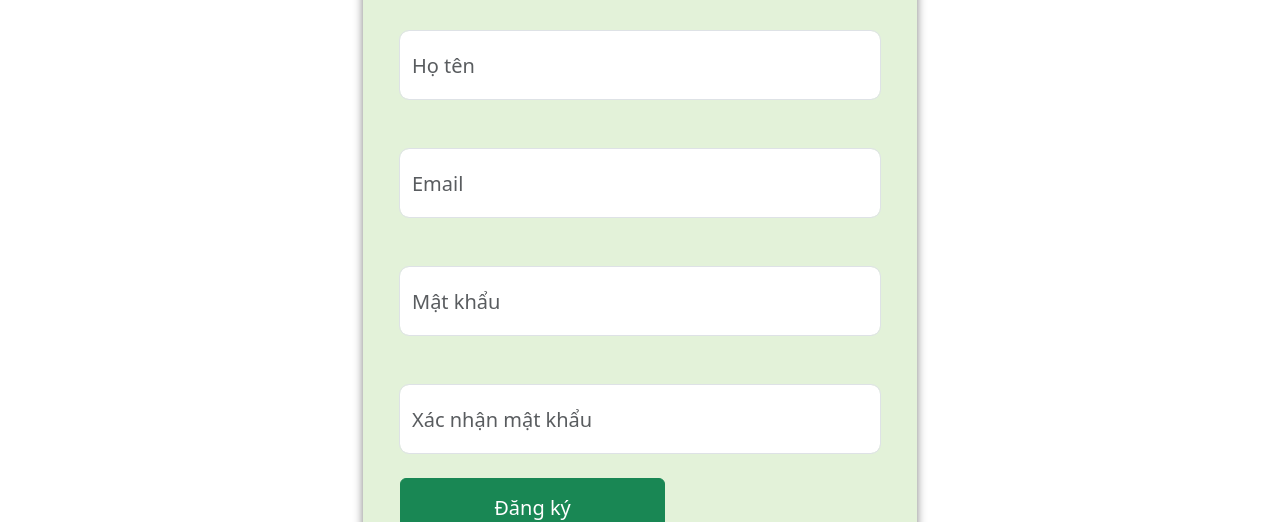
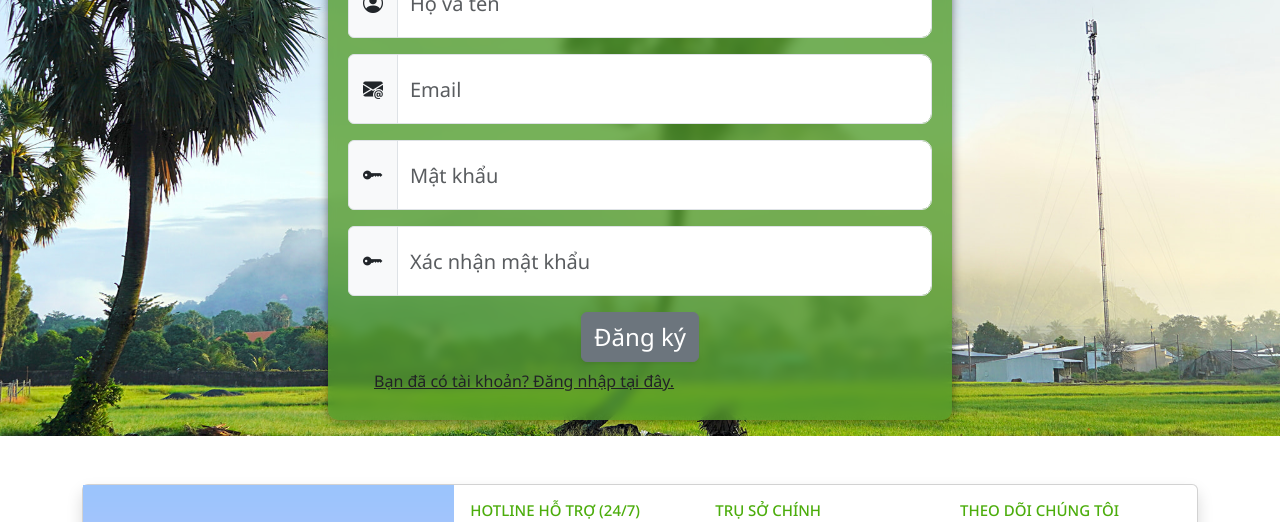
Before and after one commit to ThuanNguyen211/Dacsanmientay, a website with bundled scripts: page signup.html in a window 1280 px wide. Shown: the part 300-822 px from the top of the page. Built offline with nearby package versions, Linux system fonts and the light colour scheme; files whose address does not match are found by name.

Commit message:
rework login and sign up page

```diff
--- /dev/null
+++ b/css/login&signup.css
@@ -0,0 +1,69 @@
+@import url("node_modules/bootstrap-icons/font/bootstrap-icons.css");
+
+:root {
+    --bs-primary: #4cad0c;
+    --bs-secondary: #72bf45;
+    --secondary-color: #ff9d00;
+    --text-gray: #6b7280;
+}
+
+.login-form, .signup-form {
+    background-color: rgba(82, 155, 42, 0.778);
+    border-radius: 10px;
+    padding: 20px;
+    box-shadow: 0 0 10px rgba(0, 0, 0, 0.5);
+    backdrop-filter: blur(5px);
+}
+
+.main_container {
+    background-image: url(../assets/img/web-component/login&signup/background.png);
+    background-size: cover;
+    /* Đảm bảo hình nền phủ kín container */
+    background-position: center;
+    /* Căn giữa hình nền */
+    background-repeat: no-repeat;
+    /* Không lặp lại hình nền */
+}
+
+
+.input-group-text {
+    width: 50px;
+    justify-content: center;
+}
+
+.login-form .form-control {
+    height: 70px;
+    font-size: 1.25rem;
+    border-radius: 10px;
+}
+
+.signup-form .form-control {
+    height: 70px;
+    font-size: 1.25rem;
+    border-radius: 10px;
+}
+
+.signup-form .btn-success, .login-form .btn-success {
+    margin: 0 auto;
+    font-size: 1.25rem;
+    height: 60px;
+}
+
+.login-form .form-check {
+    margin-left: 30px;
+    font-size: 1.25rem;
+}
+
+.login-form a, .signup-form a {
+    margin-left: 13px;
+}
+
+
+.fa-eye {
+    cursor: pointer;
+}
+
+
+.btn-link {
+    color:#222326 !important;
+}
--- a/signup.html
+++ b/signup.html
@@ -1,34 +1,27 @@
 <!DOCTYPE html>
 <html lang="en">
+
 <head>
     <meta charset="UTF-8">
     <meta name="viewport" content="width=device-width, initial-scale=1.0">
     <title>Login form</title>
     <link rel="stylesheet" href="style.css">
+    <link rel="stylesheet" href="css/login&signup.css">
     <link rel="stylesheet" href="css/bootstrap.min.css">
     <link rel="stylesheet" href="js/bootstrap.min.js">
     <link rel="stylesheet" href="css/main.min.css">
-    <link rel="stylesheet" href="node_modules/swiper/swiper-bundle.min.css"/>
+    <link rel="stylesheet" href="node_modules/swiper/swiper-bundle.min.css" />
     <link rel="preconnect" href="https://fonts.googleapis.com">
     <link rel="preconnect" href="https://fonts.gstatic.com" crossorigin>
     <link href="https://fonts.googleapis.com/css2?family=Noto+Sans:ital,wght@0,100..900;1,100..900&display=swap"
         rel="stylesheet">
-    <link rel="stylesheet" href="style.css">
-    <link rel="stylesheet" href="style_ngoc.css">
     <link rel="icon" type="image/x-icon" href="/assets/img/web-component/logo-transparent.png">
-    <!-- <style>
-      .container {
-        /* background-image: url('bg.png'); */
-        background-size: cover; /* Đảm bảo hình nền phủ kín container */
-        background-position: center; /* Căn giữa hình nền */
-        background-repeat: no-repeat; /* Không lặp lại hình nền */
-      }
-    </style> -->
 </head>
+
 <body>
     <header>
         <div class="top-bar d-flex justify-content-between align-content-center text-light px-5 py-1"
-        style="background: var(--bs-secondary);">
+            style="background: #72bf45;">
             <div class="d-flex ms-5 fs-6 ">
                 <a href="components/login.html" class="text-light">
                     <i class="bi bi-person-circle pe-2"></i>
@@ -55,8 +48,8 @@
                     aria-label="Toggle navigation">
                     <span class="navbar-toggler-icon"></span>
                 </button>
-            <a class="navbar-brand ms-lg-5" href="index.html"><img src="assets/img/web-component/logo-transparent.png" alt=""
-                    id="logo"></a>
+                <a class="navbar-brand ms-lg-5" href="index.html"><img
+                        src="assets/img/web-component/logo-transparent.png" alt="" id="logo"></a>
 
                 <div class="collapse navbar-collapse justify-content-between px-5" id="navbarNavDropdown">
                     <ul class="navbar-nav">
@@ -88,30 +81,41 @@
         </nav>
     </header>
     <main>
-    <div class="container mt-5">
+        <div class="container-fluid main_container">
             <!-- Form với class là signup-form -->
-      <div class="row p-3 my-3 justify-content-around">
+            <div class="row p-3 justify-content-around">
                 <form class="signup-form col-md-6" id="registerForm">
-        <h2 class="text-center text-uppercase py-3 text-success fw-bold">Đăng ký</h2>
-        <!-- text-center text-uppercase py-3 text-success fw-bold -->
-        <!-- Họ và tên (required) -->
-        <div class="p-4">
-          <input type="text" class="form-control" id="newUsername" placeholder="Họ tên" required>
+                    <h1 class="text-center text-uppercase py-3 fw-bold" style="color: #d0f2e8;">Đăng Ký</h1>
+                    <!-- Username -->
+                    <div class="input-group mb-3">
+                        <span class="input-group-text" id="basic-addon1">
+                            <label for="newUsername"><i class="bi bi-person-circle fs-5"></i></label>
+                        </span>
+                        <input type="text" id="newUsername" class="form-control" placeholder="Họ và tên" aria-label="email" aria-describedby="basic-addon1">
                     </div>
                     <!-- Email -->
-        <div class="p-4">
-          <input type="email" class="form-control" id="newEmail" placeholder="Email">
+                    <div class="input-group mb-3">
+                        <span class="input-group-text" id="basic-addon2">
+                            <label for="email"><i class="bi bi-envelope-at-fill fs-5"></i></label>
+                        </span>
+                        <input type="text" id="newEmail" class="form-control" placeholder="Email" aria-label="email" aria-describedby="basic-addon2">
                     </div>
-        <!-- Mật khẩu -->
-        <div class="p-4">
-          <input type="password" class="form-control" id="newPassword" placeholder="Mật khẩu">
+                    <!-- Password -->
+                    <div class="input-group mb-3">
+                        <span class="input-group-text" id="basic-addon3">
+                            <label for="newPassword"><i class="bi bi-key-fill fs-5"></i></label>
+                        </span>
+                        <input type="text" id="newPassword" class="form-control" placeholder="Mật khẩu" aria-label="email" aria-describedby="basic-addon3">
                     </div>
-        <!--Xác nhận lại MK-->
-        <div class="p-4">
-            <input type="password" class="form-control" id="confirmPassword" placeholder="Xác nhận mật khẩu">
+                    <!--Xác nhận lại Password-->
+                    <div class="input-group mb-3">
+                        <span class="input-group-text" id="basic-addon4">
+                            <label for="newPassword"><i class="bi bi-key-fill fs-5"></i></label>
+                        </span>
+                        <input type="text" id="confirmPassword" class="form-control" placeholder="Xác nhận mật khẩu" aria-label="email" aria-describedby="basic-addon4">
                     </div>
                     <!-- Nút đăng ký -->
-        <button type="submit" class="btn btn-success col-md-6">Đăng ký</button>
+                    <button type="submit" class="d-block m-auto btn btn-secondary fs-4 shadow-sm">Đăng ký</button>
                     <!-- Nút chuyển qua form đăng nhập -->
                     <a href="login.html" class="btn btn-link">Bạn đã có tài khoản? Đăng nhập tại đây.</a>
                 </form>
@@ -122,7 +126,8 @@
             <div class="card mb-3 shadow">
                 <div class="row g-0">
                     <div class="col-12 col-lg-4 card-footer-img-wrapper">
-                    <img src="assets/img/web-component/temp2.png" class="img-fluid rounded-start card-footer-img" alt="card-footer-image">
+                        <img src="assets/img/web-component/temp2.png" class="img-fluid rounded-start card-footer-img"
+                            alt="card-footer-image">
                     </div>
                     <div class="col-md-8">
                         <div class="card-body row">
@@ -164,9 +169,11 @@
                 <h3>
                     CÔNG TY CP NÔNG NGHIỆP SINH THÁI <span class="d-inline d-lg-block">ĐẶC SẢN QUÊ</span>
                 </h3>
-            <p><span class="fw-bold">Farmshop Cần Thơ:</span> Khu II, Đường 3 Tháng 2, P. Xuân Khánh, Ninh Kiều, Cần Thơ</p>
+                <p><span class="fw-bold">Farmshop Cần Thơ:</span> Khu II, Đường 3 Tháng 2, P. Xuân Khánh, Ninh Kiều, Cần
+                    Thơ</p>
                 <p>
-                <span class="fw-bold">Farmshop Nha Trang:</span> SH 10, Chung cư PH, 11 Võ Thị Sáu, P. Vĩnh Trường, Nha Trang, Khánh Hoà.
+                    <span class="fw-bold">Farmshop Nha Trang:</span> SH 10, Chung cư PH, 11 Võ Thị Sáu, P. Vĩnh Trường,
+                    Nha Trang, Khánh Hoà.
                 </p>
                 <p>
                     Giấy phép kinh doanh số: 0316247028
@@ -202,7 +209,8 @@
                 </h3>
                 <p>Đăng ký nhận tin khuyến mãi từ ĐSQ</p>
                 <div class="input-group mb-3">
-                <input type="text" class="form-control" placeholder="Email" aria-label="Email" aria-describedby="button-addon2">
+                    <input type="text" class="form-control" placeholder="Email" aria-label="Email"
+                        aria-describedby="button-addon2">
                     <button class="btn btn-outline-secondary" type="button">
                         <i class="bi bi-send"></i>
                     </button>
@@ -218,7 +226,6 @@
     </div>
 </body>
 <script src="https://kit.fontawesome.com/965ecd562f.js" crossorigin="anonymous"></script>
-<!-- <script src="https://cdn.tailwindcss.com"></script> -->
 <script src="node_modules/swiper/swiper-bundle.min.js"></script>
 <script src="script/index.js" type="module"></script>
 <script src="script/swiper.js"></script>
--- a/style_ngoc.css
+++ /dev/null
@@ -1,57 +0,0 @@
-.login-form {
-    background-color: rgba(114, 191, 68, 0.2); /* Màu nền với độ trong suốt */
-    border-radius: 10px; /* Bo tròn góc */
-    padding: 20px; /* Khoảng cách nội dung với viền */
-    box-shadow: 0 0 10px rgba(0, 0, 0, 0.5); /* Hiệu ứng đổ bóng */
-    backdrop-filter: blur(5px); /* Làm mờ nền */
-  }
-  .login-form .form-control {
-    height: 70px; /* Chiều cao 50px */
-    font-size: 1.25rem;
-    border-radius: 10px; /* Bo tròn góc */
-  }
-  .signup-form .form-control {
-    height: 70px; /* Chiều cao 50px */
-    font-size: 1.25rem;
-    border-radius: 10px; /* Bo tròn góc */
-  }
-  .signup-form .btn-success {
-    margin-left: 25px; /* Thụt về phía phải */
-    font-size: 1.25rem;
-    height: 60px;
-  }
-  .login-form .btn-success {
-    margin-left: 25px; /* Thụt về phía phải */
-    font-size: 1.25rem;
-    height: 60px;
-  }
-  .login-form .form-check {
-    margin-left: 30px; /* Thụt về phía phải */
-    font-size: 1.25rem;
-  }
-  .login-form a {
-    margin-left: 13px; /* Thụt về phía phải */
-  }
-  .signup-form a {
-    margin-left: 13px; /* Thụt về phía phải */
-  }
-  .signup-form {
-    background-color: rgba(114, 191, 68, 0.2); /* Màu nền với độ trong suốt */
-    border-radius: 10px; /* Bo tròn góc */
-    padding: 20px; /* Khoảng cách nội dung với viền */
-    box-shadow: 0 0 10px rgba(0, 0, 0, 0.5); /* Hiệu ứng đổ bóng */
-    backdrop-filter: blur(5px); /* Làm mờ nền */
-  }
-
-.fa-eye {
-  cursor: pointer;
-  /* Các style khác để phù hợp với form của bạn */
-}
-
-.position-relative {
-  position: relative;
-}
-
-.position-absolute {
-  position: absolute;
-}
```
Also changed, not shown: login.html (+35 -33 lines), script/login.js (+6 -6 lines), assets/img/web-component/login&signup/background.png (added). Lines whose indentation alone changed are shown as unchanged.
